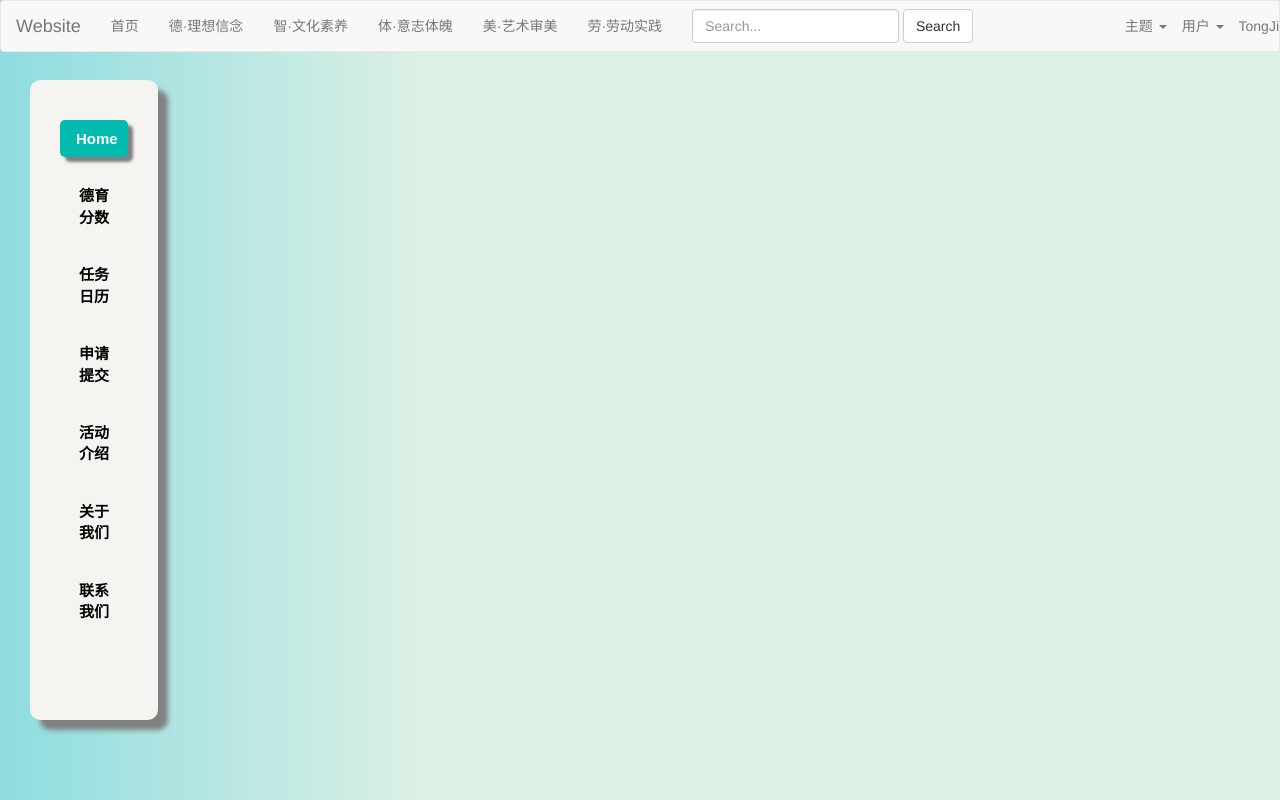
After one commit to yuanyangwangTJ/website, a Python web app: template templates/base.html in a window 1280 px wide. The commit adds this page. Run offline with Jinja, Linux system fonts and the light colour scheme; the template is opened without the code that fills it, so the values that code supplies are empty; some libraries are stand-ins or nearby versions.

Commit message:
update base.html

```diff
--- a/static/css/style.css
+++ b/static/css/style.css
@@ -1,4 +1,46 @@
+body {
+    background-color: #ddf0e4;
+    background-image: linear-gradient(to right, #8edce0, #ddf0e4, #ddf0e4,  #ddf0e4);
+}
 
-body {
-    background-color: rgb(247, 247, 247);
+/*定义左侧导航栏的样式*/
+
+.ul-left {
+    list-style-type: none;
+    margin: 0 30px 0 30px;
+    padding: 20px;
+    width: 10%;
+    top: 10%;
+    background-color: #f6f4f0;
+    position: fixed;
+    height: 80%;
+    overflow: auto;
+    border-radius: 10px;
+    box-shadow: 10px 10px 5px gray;
 }
+
+.li-left a {
+    display: block;
+    color: #000;
+    margin: 20px 10px;
+    border-radius: 5px;
+
+    padding: 8px 16px;
+    font-size: 15px;
+    font-family: fantasy;
+    font-weight:bold;
+    text-decoration: none;
+    text-align: center;
+}
+
+.li-left a.active {
+    background-color: #01bbb0;
+    box-shadow: 5px 5px 3px gray;
+    color: white;
+}
+
+.li-left a:hover:not(.active) {
+    background-color: #555;
+    color: white;
+    box-shadow: 5px 5px 3px gray;
+}
--- /dev/null
+++ b/templates/base.html
@@ -0,0 +1,113 @@
+<!---------------------------------------------
+Name: base
+Author: king
+Function: 网页的基础模块，为其他网页提供模板样式
+PS: 本HTML为基础文档，修改需要考虑对其他界面的影响
+---------------------------------------------->
+
+<!DOCTYPE html>
+<html lang="zh-CN">
+
+<head>
+    <meta charset="UTF-8">
+    <meta name="viewport" content="width=device-width, initial-scale=1.0">
+    <meta http-equiv="X-UA-Compatible" content="ie=edge">
+    <meta name="description" content="HTML 5" />
+    <meta name="author" content="king" />
+
+    <!--引入Bootstrap和jQuery框架-->
+    <link rel="stylesheet" href="../static/css/bootstrap/bootstrap.min.css" />
+    <script src="../static/js/jquery/jquery-3.5.1.js"></script>
+    <script src="../static/js/bootstrap/bootstrap.min.js"></script>
+
+    <!--其他框架(自定义)-->
+    <link rel="stylesheet" href="../static/css/style.css"/>
+    <title>德育课堂</title>
+</head>
+
+
+<body>
+
+    <!--导航菜单栏-->
+    <nav class="navbar navbar-default" role="navigation">
+        <div class="container-fluid">
+        <div class="navbar-header">
+            <a class="navbar-brand" href="#">Website</a>
+        </div>
+        <div>
+            <!--向左对齐--模块-->
+            <!--引出德育课堂五大模块-->
+            <div>
+                <ul class="nav navbar-nav">
+                    <li><a href="#">首页</a></li>
+                    <li><a href="#">德·理想信念</a></li>
+                    <li><a href="#">智·文化素养</a></li>
+                    <li><a href="#">体·意志体魄</a></li>
+                    <li><a href="#">美·艺术审美</a></li>
+                    <li><a href="#">劳·劳动实践</a></li>
+                </ul>
+            </div>
+
+            <!--search-->
+            <form class="navbar-form navbar-left" role="search">
+                <div class="form-group">
+                    <input type="text" class="form-control" placeholder="Search...">
+                </div>
+                <button type="submit" class="btn btn-default">Search</button>
+            </form>
+
+            <!--无特殊意义，方便观看-->
+            <p class="navbar-text navbar-right">TongJi</p>
+
+            <!--向右对齐--profile-->
+            <ul class="nav navbar-nav navbar-right">
+                <ul class="nav navbar-nav navbar-right">
+                    <li class="dropdown">
+                        <a href="#" class="dropdown-toggle" data-toggle="dropdown">
+                            用户<!--此处可以放置头像-->
+                            <b class="caret"></b>
+                        </a>
+                        <ul class="dropdown-menu">
+                            <li><a href="#">退出登录</a></li>
+                            <li class="divider"></li>
+                            <li><a href="#">切换账号</a></li>
+                        </ul>
+                    </li>
+                </ul>
+            </ul>
+
+            <!--主题设置-->
+            <ul class="nav navbar-nav navbar-right">
+                <ul class="nav navbar-nav navbar-right">
+                    <li class="dropdown">
+                        <a href="#" class="dropdown-toggle" data-toggle="dropdown">
+                            主题<!--此处可以设置主题-->
+                            <b class="caret"></b>
+                        </a>
+                        <ul class="dropdown-menu">
+                            <li><a href="#">默认模式</a></li>
+                            <li><a href="#">护眼模式</a></li>
+                            <li class="divider"></li>
+                            <li><a href="#">落英缤纷</a></li>
+                        </ul>
+                    </li>
+                </ul>
+            </ul>
+
+        </div>
+    </nav>
+
+    <!--左侧导航栏设计-->
+    <ul class="ul-left">
+
+      <li class="li-left"><a class="active" href="#">Home</a></li>
+      <li class="li-left"><a href="#">德育分数</a></li>
+      <li class="li-left"><a href="#">任务日历</a></li>
+      <li class="li-left"><a href="#">申请提交</a></li>
+      <li class="li-left"><a href="#">活动介绍</a></li>
+      <li class="li-left"><a href="#">关于我们</a></li>
+      <li class="li-left"><a href="#">联系我们</a></li>
+    </ul>
+
+</body>
+</html>
```
Also changed, not shown: static/js/script.js (added, +12 -0 lines), README.md, main.py (added), user.py (added).
